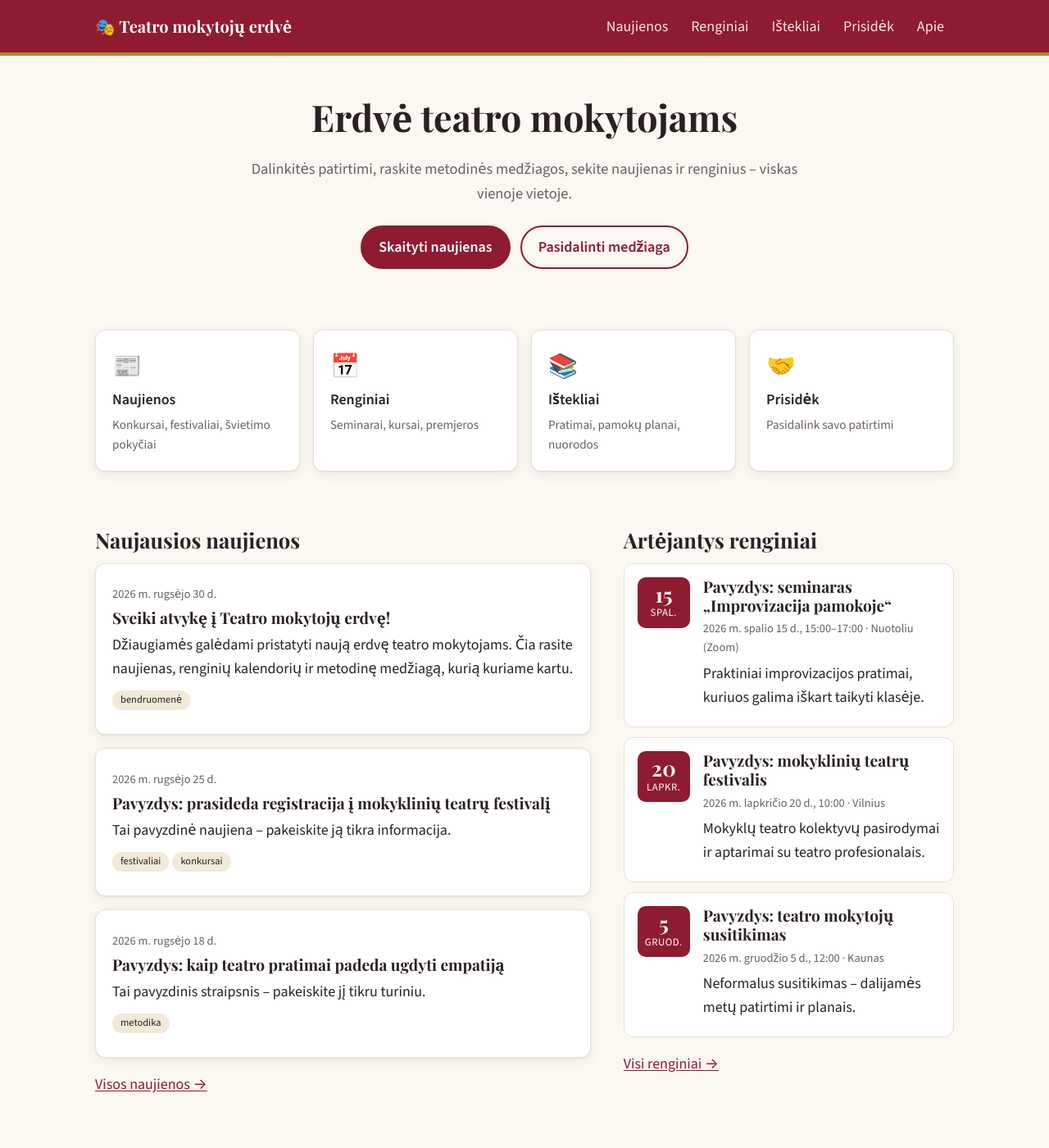
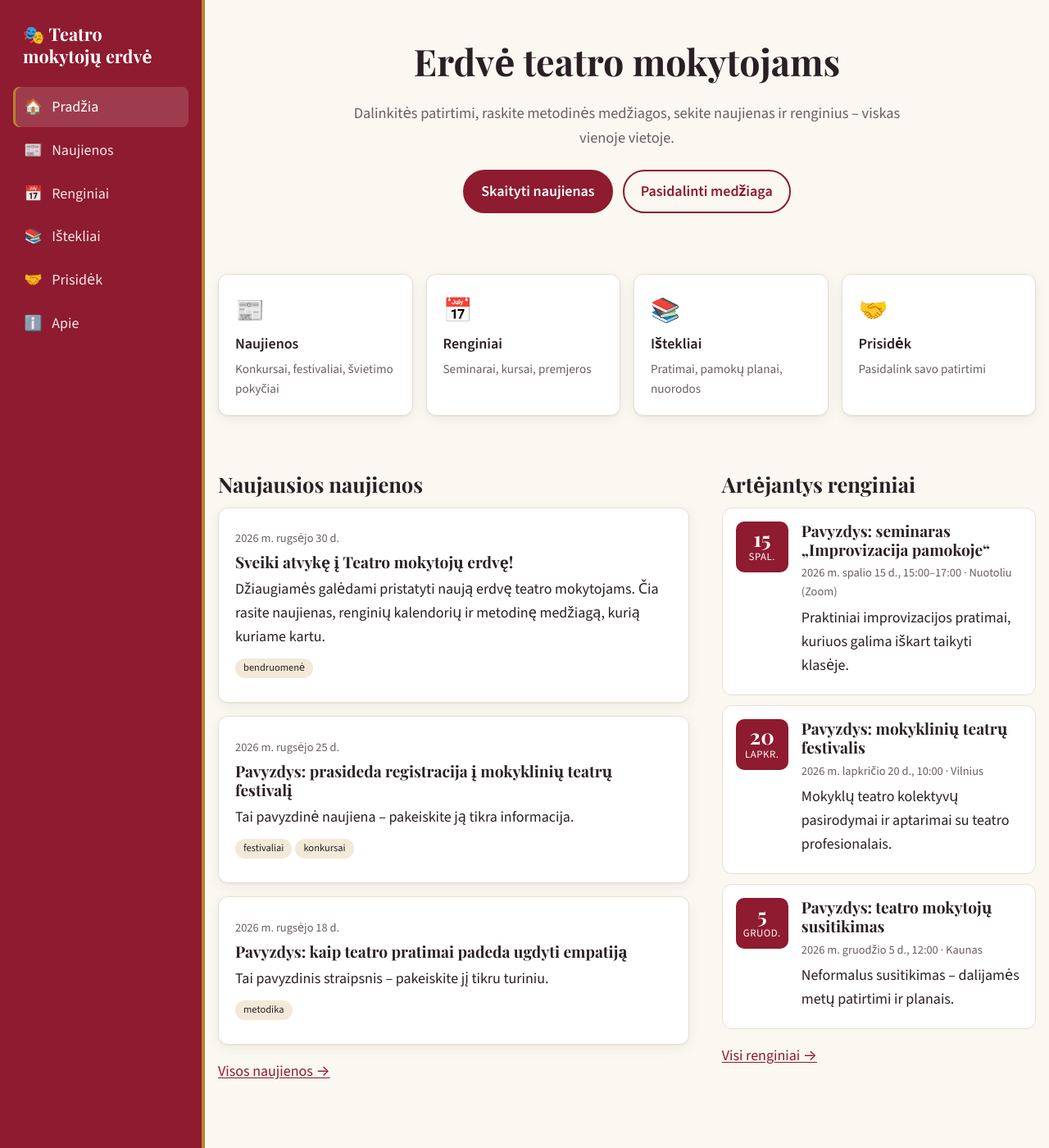
Before and after one commit to rytiskopustas/Svetain-, a Jekyll site: the page built from index.html, in a window 1280 px wide and 1400 px high. Shown: the whole window at 82% size. Built offline with Jekyll 4.4.1, drawn with Linux system fonts in a browser that asks for light colours.

Commit message:
Meniu perkeltas į kairį šoną (kompiuteryje), pridėtas punktas Pradžia
Kompiuteryje (nuo 900px) – vertikalus, visada matomas šoninis meniu su
ikonomis; telefone ir planšetėje – viršutinė juosta su trijų brūkšnelių
mygtuku.

Co-Authored-By: Claude Opus 5.5 <noreply@anthropic.com>
Claude-Session: https://claude.ai/code/session_01Uhq1YUsPVt5tnXmcPSKSxG

```diff
--- a/_includes/header.html
+++ b/_includes/header.html
@@ -1,15 +1,19 @@
 <a class="skip" href="#turinys">Pereiti prie turinio</a>
 <header class="site-header">
-  <div class="container nav-wrap">
+  <div class="nav-wrap">
     <a class="brand" href="{{ '/' | relative_url }}"><span aria-hidden="true">🎭</span> {{ site.title }}</a>
     <button class="nav-toggle" aria-expanded="false" aria-controls="meniu" aria-label="Meniu"><span></span><span></span><span></span></button>
     <nav id="meniu" class="nav" aria-label="Pagrindinis meniu">
-      {%- assign nav = "naujienos/:Naujienos,renginiai/:Renginiai,istekliai/:Ištekliai,prisidek/:Prisidėk,apie/:Apie" | split: "," -%}
+      {%- assign nav = ":🏠:Pradžia,naujienos/:📰:Naujienos,renginiai/:📅:Renginiai,istekliai/:📚:Ištekliai,prisidek/:🤝:Prisidėk,apie/:ℹ️:Apie" | split: "," -%}
       {%- for item in nav -%}
         {%- assign parts = item | split: ":" -%}
         {%- assign href = "/" | append: parts[0] -%}
-        <a href="{{ href | relative_url }}"{% if page.url contains href %} aria-current="page"{% endif %}>{{ parts[1] }}</a>
-      {%- endfor -%}
+        {%- if parts[0] == "" -%}
+          {%- if page.url == "/" -%}{%- assign current = true -%}{%- else -%}{%- assign current = false -%}{%- endif -%}
+        {%- elsif page.url contains href -%}{%- assign current = true -%}
+        {%- else -%}{%- assign current = false -%}{%- endif %}
+      <a href="{{ href | relative_url }}"{% if current %} aria-current="page"{% endif %}><span class="nav-icon" aria-hidden="true">{{ parts[1] }}</span>{{ parts[2] }}</a>
+      {%- endfor %}
     </nav>
   </div>
 </header>
--- a/_layouts/default.html
+++ b/_layouts/default.html
@@ -13,11 +13,15 @@
   {% feed_meta %}
 </head>
 <body>
-  {% include header.html %}
-  <main id="turinys" class="container">
-    {{ content }}
-  </main>
-  {% include footer.html %}
+  <div class="layout">
+    {% include header.html %}
+    <div class="main-col">
+      <main id="turinys" class="container">
+        {{ content }}
+      </main>
+      {% include footer.html %}
+    </div>
+  </div>
   <script src="{{ '/assets/js/main.js' | relative_url }}" defer></script>
 </body>
 </html>
--- a/assets/css/style.css
+++ b/assets/css/style.css
@@ -59,10 +59,11 @@ main.container { padding-bottom: 64px; min-height: 60vh; }
 @media (prefers-color-scheme: dark) {
   .site-header { background: #3a1820; color: var(--text); }
 }
-.nav-wrap { display: flex; align-items: center; justify-content: space-between; gap: 16px; min-height: 64px; flex-wrap: wrap; }
+.nav-wrap { display: flex; align-items: center; justify-content: space-between; gap: 16px; min-height: 64px; flex-wrap: wrap; padding: 0 16px; }
 .brand { font-family: var(--serif); font-weight: 700; font-size: 1.25rem; color: inherit; text-decoration: none; }
 .nav { display: flex; gap: 4px; flex-wrap: wrap; }
-.nav a { color: inherit; text-decoration: none; padding: 8px 12px; border-radius: 8px; opacity: .9; }
+.nav a { display: flex; align-items: center; gap: 10px; color: inherit; text-decoration: none; padding: 10px 12px; border-radius: 8px; opacity: .9; }
+.nav-icon { width: 1.4em; text-align: center; }
 .nav a:hover, .nav a[aria-current="page"] { background: rgba(255, 255, 255, .15); opacity: 1; }
 .nav-toggle {
   display: none; flex-direction: column; justify-content: center; gap: 5px;
@@ -74,10 +75,25 @@ main.container { padding-bottom: 64px; min-height: 60vh; }
 .nav-toggle[aria-expanded="true"] span:nth-child(1) { transform: translateY(8px) rotate(45deg); }
 .nav-toggle[aria-expanded="true"] span:nth-child(2) { opacity: 0; }
 .nav-toggle[aria-expanded="true"] span:nth-child(3) { transform: translateY(-8px) rotate(-45deg); }
-@media (max-width: 760px) {
+@media (max-width: 899px) {
   .nav-toggle { display: flex; }
   .nav { display: none; width: 100%; flex-direction: column; padding-bottom: 12px; }
   .nav.is-open { display: flex; }
+}
+
+/* Šoninis meniu kompiuteryje */
+@media (min-width: 900px) {
+  .layout { display: grid; grid-template-columns: 250px minmax(0, 1fr); min-height: 100vh; }
+  .site-header { border-bottom: 0; border-right: 4px solid var(--gold); }
+  .nav-wrap {
+    position: sticky; top: 0; height: 100vh; overflow-y: auto;
+    flex-direction: column; align-items: stretch; justify-content: flex-start; gap: 24px; padding: 28px 16px;
+  }
+  .brand { font-size: 1.35rem; line-height: 1.25; padding: 0 12px; }
+  .nav { flex-direction: column; flex-wrap: nowrap; gap: 4px; }
+  .nav a[aria-current="page"] { box-shadow: inset 3px 0 0 var(--gold); }
+  .main-col { display: flex; flex-direction: column; min-width: 0; }
+  .main-col main { flex: 1; width: 100%; }
 }
 
 /* Hero */
```
